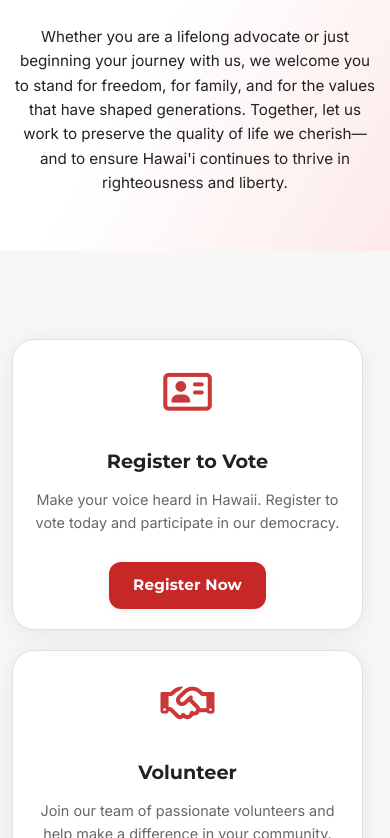
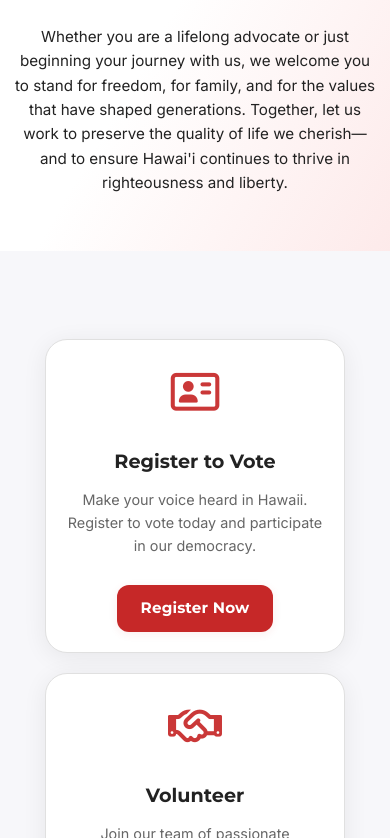
Before and after one commit to TravisBrown01/HawaiiRepub, a Next.js app: page / in a window 390 px wide. Shown: the part 1162-2000 px from the top of the page. Built offline with nearby package versions, Linux system fonts and the light colour scheme.

Commit message:
Center homepage action cards for better mobile and desktop alignment

```diff
--- a/app/globals.css
+++ b/app/globals.css
@@ -444,6 +444,8 @@ body {
   max-width: 1100px;
   margin: 4rem auto 4rem auto;
   padding: 0 2rem;
+  justify-items: center;
+  justify-content: center;
 }
 .actions .card {
   background: var(--gop-gray-card);
@@ -1718,11 +1720,16 @@ footer .socials a:hover {
     grid-template-columns: repeat(auto-fit, minmax(280px, 1fr));
     gap: 1.5rem;
     padding: 2rem 1rem;
+    justify-items: center;
+    justify-content: center;
+    max-width: 100%;
   }
 
   .actions .card {
     padding: 1.5rem;
     min-height: auto;
+    width: 100%;
+    max-width: 320px;
   }
 
   .actions h3 {
@@ -1746,10 +1753,14 @@ footer .socials a:hover {
     grid-template-columns: 1fr;
     gap: 1.25rem;
     padding: 1.5rem 0.75rem;
+    justify-items: center;
+    justify-content: center;
   }
 
   .actions .card {
     padding: 1.25rem;
+    width: 100%;
+    max-width: 300px;
   }
 
   .actions h3 {
```
